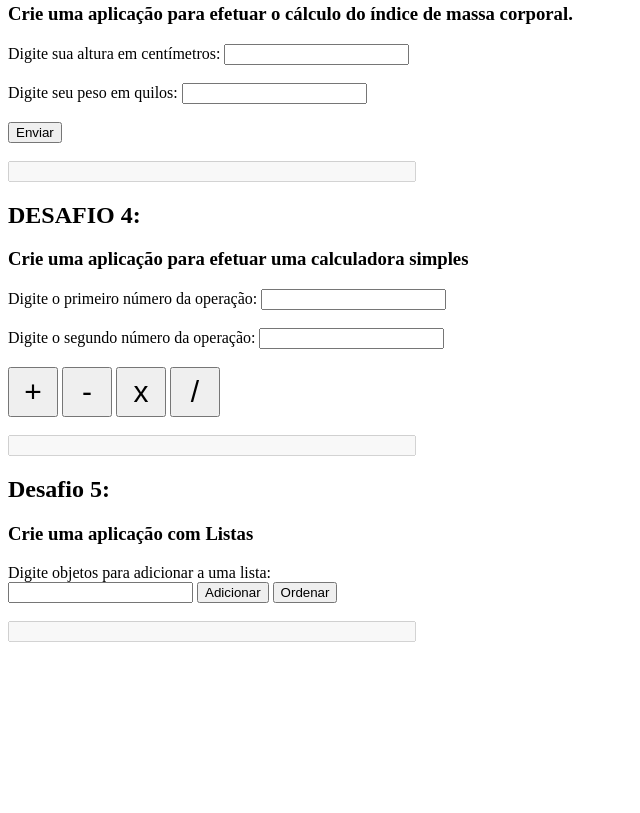
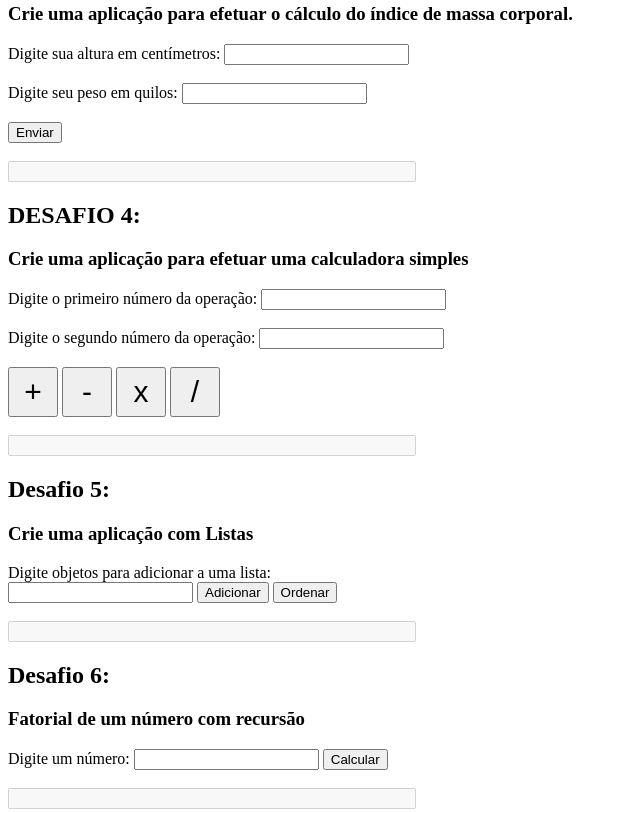
Before and after one commit to vggd18/Desafios-JavaScript, a plain HTML site: page index.html in a window 1280 px wide. Shown: the part 516-1329 px from the top of the page, without its empty margins (0-640 px from the left). Before the commit the page ends 1166 px from the top, so only its background shows below. Drawn offline with Linux system fonts and the light colour scheme.

Commit message:
Desafio 6

```diff
--- a/index.html
+++ b/index.html
@@ -74,6 +74,17 @@
         </form>
 
 
+        <h2>Desafio 6:</h2>
+        <h3>Fatorial de um número com recursão</h3>
+        <form>
+            <label for="fat">Digite um número: </label>
+            <input type="text" id="fat" name="fat">
+            <input type="button" value="Calcular" onclick="fatorial(getElementById('fat').value)"> <br><br>
+            <input type="text" disabled="disabled" id="fator" class="resultados">
+        </form>
+
+
+
         <script src="script.js"></script>
     </body>
 </html>
--- a/script.js
+++ b/script.js
@@ -100,4 +100,22 @@ function ordenar(){
     lista.sort()
     document.getElementById('array').value = lista
 }
+
+function fat(n){
+    // Passo Base
+    if (n == 0 || n == 1) {
+        return 1
+    }
+    //passo indutivo
+    else{
+        return n * fat(n-1)
+    }
+}
+
+function fatorial(n){
+    n = parseInt(n)
+    var result = fat(n)
+    document.getElementById('fator').value = result
+}
+
 var lista = new Array()
```
